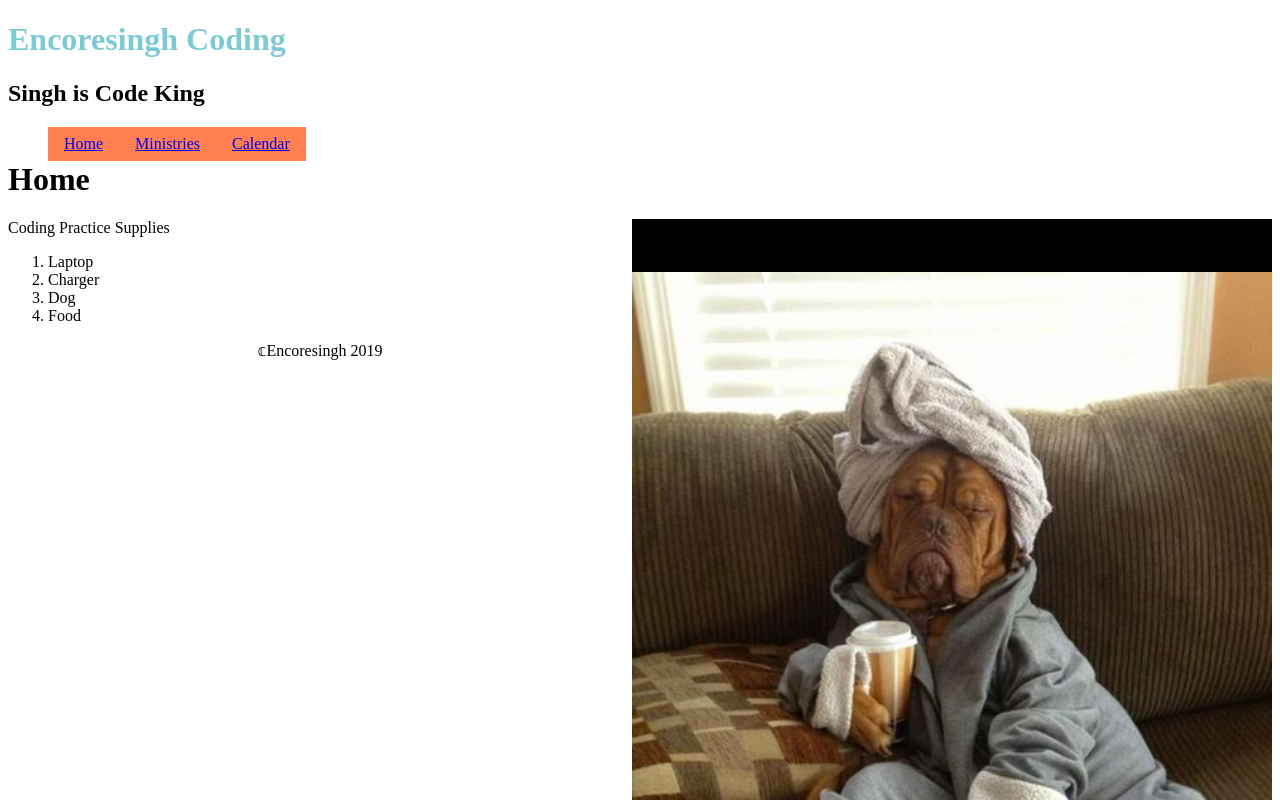
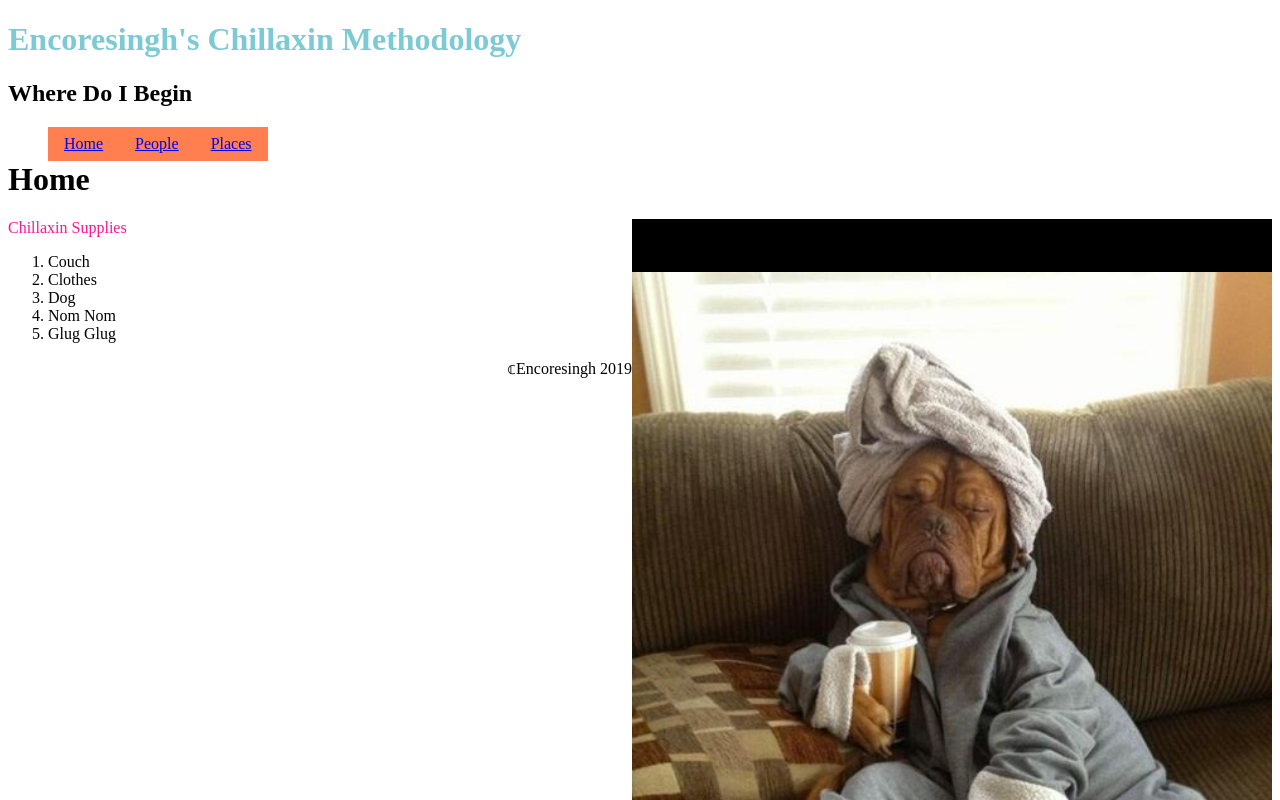
Before and after one commit to Encoresingh/Encoresingh.github.io, a plain HTML site: page index.html in a window 1280 px wide. Shown: the top 800 px of the page. Drawn offline with Linux system fonts and the light colour scheme.

Commit message:
Website mission change

```diff
--- a/css/styles.css
+++ b/css/styles.css
@@ -3,12 +3,12 @@ Header h1 {
 }
 nav ul li {
     float: left;
-    list-style-type: none
+    list-style-type: none;
 }
 nav ul li a {
     display: block;
     padding: .5rem 1rem;
-    background-color: coral
+    background-color: coral;
 }
 main h1 {
     clear: both;
@@ -17,5 +17,10 @@ main img {
     float: right;
 }
 footer {
-    text-align: center;
+    text-align: right;
 }
+main p {
+    color: deeppink;
+    font: bold;
+
+}
--- a/index.html
+++ b/index.html
@@ -3,32 +3,33 @@
 <head>
 <meta charset="UTF-8">
 <link rel="stylesheet" href="css/styles.css">
-<title>Encoresingh Coding: Home</title>
+<title>Encoresingh's Chillaxin How To's: Home</title>
 </head>
 
 <body>
 <header>
-<h1>Encoresingh Coding</h1>
-<h2>Singh is Code King</h2>
+<h1>Encoresingh's Chillaxin Methodology</h1>
+<h2>Where Do I Begin</h2>
 </header>
 
 <nav>
 <ul>
   <li><a href="index.html">Home</a></li>
-  <li><a href="#">Ministries</a></li>
-  <li><a href="#">Calendar</a></li>
+  <li><a href="#">People</a></li>
+  <li><a href="#">Places</a></li>
 </ul>
 </nav>
 
 <main>
 <h1>Home</h1>
 <img src="images/IMG_0550.PNG" alt="Pic of dog chilling on couch">
-<p>Coding Practice Supplies</p>
+<p>Chillaxin Supplies</p>
 <ol>
-    <li>Laptop</li>
-    <li>Charger</li>
+    <li>Couch</li>
+    <li>Clothes</li>
     <li>Dog</li>
-    <li>Food</li>
+    <li>Nom Nom</li>
+    <li>Glug Glug</li>
   </ol>
 </main>
 
```
